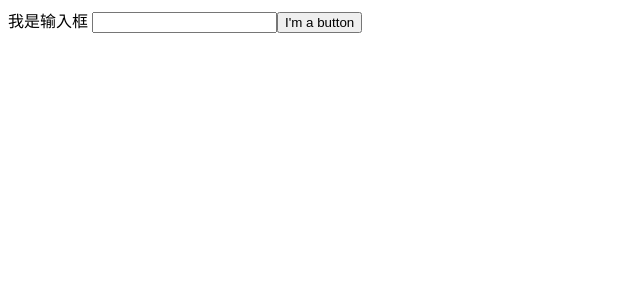
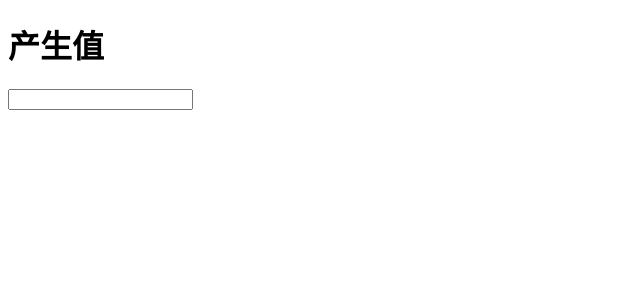
Before and after one commit to llccing-demo/ng-demo, an Angular app in the folder demos/rxjs/: page / in a window 1280 px wide. Shown: the top 300 px of the page, without its empty margins (0-640 px from the left). Built offline with nearby package versions, Linux system fonts and the light colour scheme.

Commit message:
feat: new-value

```diff
--- a/demos/rxjs/src/app/app.component.html
+++ b/demos/rxjs/src/app/app.component.html
@@ -1,4 +1,3 @@
-
 <!-- <app-rx-create></app-rx-create> -->
-
-<app-control-stream></app-control-stream>
+<!-- <app-control-stream></app-control-stream> -->
+<app-new-value></app-new-value>
--- a/demos/rxjs/src/app/app.module.ts
+++ b/demos/rxjs/src/app/app.module.ts
@@ -4,12 +4,14 @@ import { NgModule } from '@angular/core';
 import { AppComponent } from './app.component';
 import { RxCreateComponent } from './rx-create/rx-create.component';
 import { ControlStreamComponent } from './control-stream/control-stream.component';
+import { NewValueComponent } from './new-value/new-value.component';
 
 @NgModule({
   declarations: [
     AppComponent,
     RxCreateComponent,
-    ControlStreamComponent
+    ControlStreamComponent,
+    NewValueComponent
   ],
   imports: [
     BrowserModule
--- /dev/null
+++ b/demos/rxjs/src/app/new-value/new-value.component.html
@@ -0,0 +1,3 @@
+<h1>产生值</h1>
+
+<input type="text">
--- /dev/null
+++ b/demos/rxjs/src/app/new-value/new-value.component.ts
@@ -0,0 +1,33 @@
+import { Component, OnInit } from '@angular/core';
+import { fromEvent } from 'rxjs'
+import { map, pluck, pairwise, distinct, distinctUntilChanged } from 'rxjs/operators'
+@Component({
+  selector: 'app-new-value',
+  templateUrl: './new-value.component.html',
+  styleUrls: ['./new-value.component.css']
+})
+export class NewValueComponent implements OnInit {
+
+  constructor() { }
+
+  ngOnInit(): void {
+    var input$ = fromEvent(document.querySelector('input'), 'input');
+
+    // input$.pipe(map(event => (event.target as HTMLInputElement).value))
+    //   .subscribe(value => console.log(value))
+
+    // // 通过提取属性，传递一个新的值
+    // input$.pipe(pluck('target', 'value'))
+    //   .subscribe(console.log)
+
+    // // 传递之前的两个值（最新的，倒数第一和第二）
+    // input$.pipe(pluck('target', 'value'), pairwise()).subscribe(console.log)
+
+    // // 只会通过唯一的值，单个值，单词不算
+    // input$.pipe(pluck('data') ,distinct()).subscribe(console.log)
+
+    // 不会传递重复的值，仅仅和最近的上次对比
+    input$.pipe(pluck('data'), distinctUntilChanged()).subscribe(console.log)
+  }
+
+}
```
Also changed, not shown: demos/rxjs/src/app/new-value/new-value.component.css (added).
